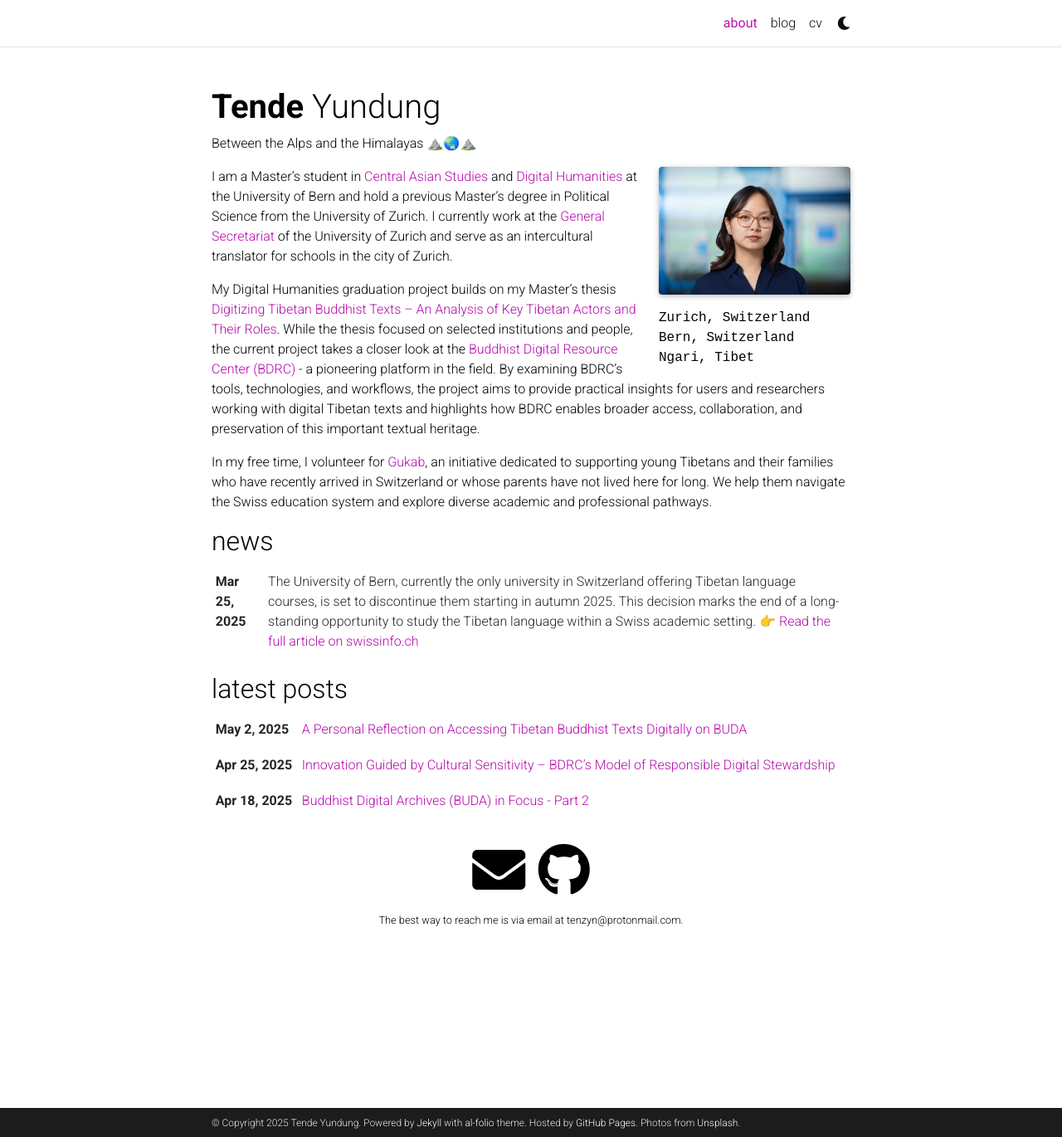
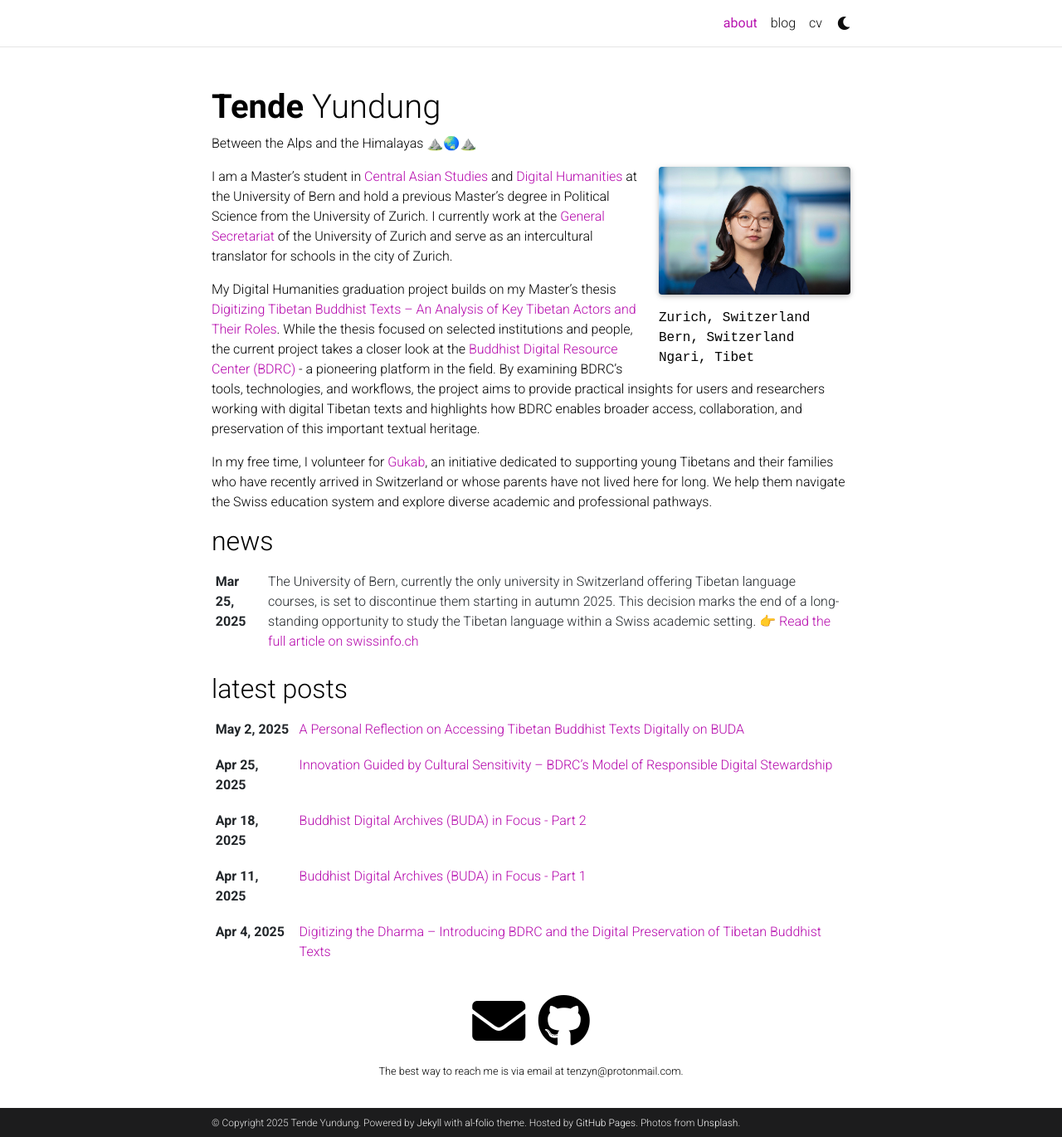
Before and after one commit to yundung/yundung.github.io, a Jekyll site: the page built from _pages/about.md, in a window 1280 px wide and 1370 px high. Shown: the whole window at 83% size. Built offline with Jekyll 4.4.1, drawn with Linux system fonts in a browser that asks for light colours; full-size pictures stand in for the smaller copies a plugin makes; comment, search, counter and statistics services are not loaded; a style sheet for code colours, icons or effects is not loaded; some of the changed lines change nothing that is shown.

Commit message:
latest posts limit changed to 5

```diff
--- a/_config.yml
+++ b/_config.yml
@@ -184,7 +184,7 @@ announcements:
 latest_posts:
   enabled: true
   scrollable: true # adds a vertical scroll bar if there are more than 3 new posts items
-  limit: 3 # leave blank to include all the blog posts
+  limit: 5 # leave blank to include all the blog posts
 
 # -----------------------------------------------------------------------------
 # Jekyll settings
```
